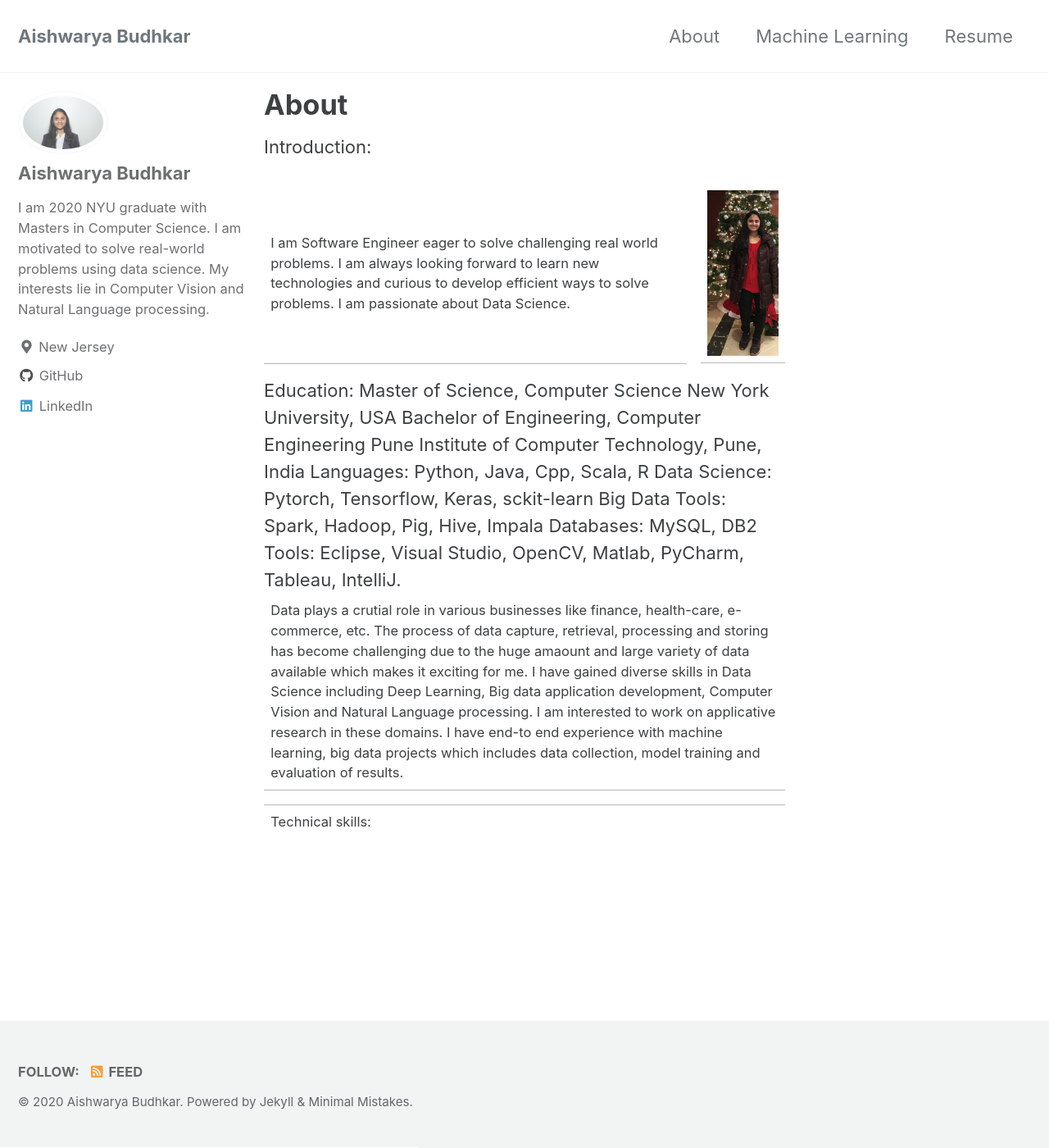
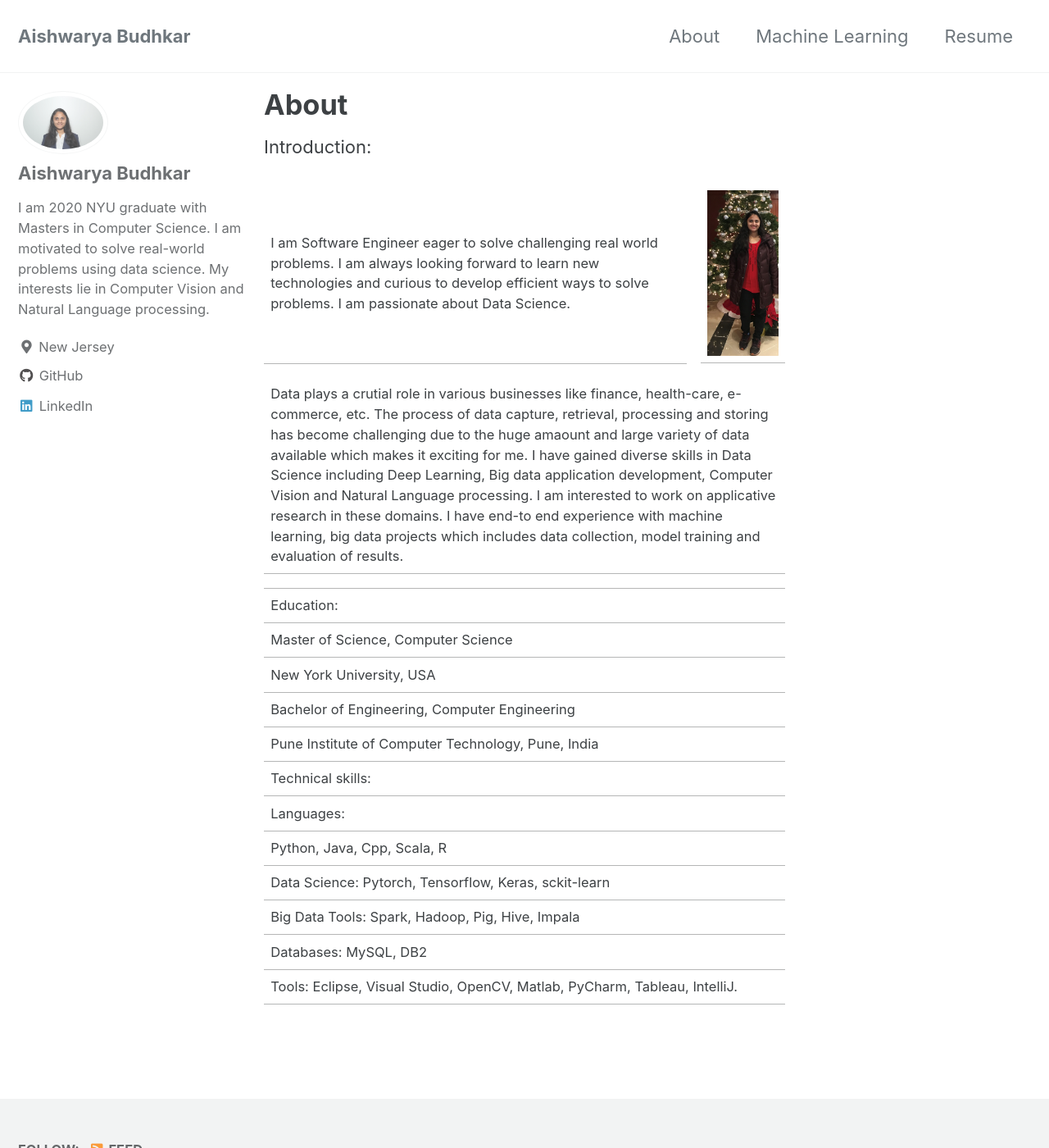
Before and after one commit to asbudhkar/asbudhkar.github.io, a Jekyll site: the page built from _pages/about.md, in a window 1280 px wide and 1400 px high. Shown: the whole window at 82% size. Built offline with Jekyll 4.4.1, drawn with Linux system fonts in a browser that asks for light colours; cached includes are drawn as plain includes.

Commit message:
Added about

```diff
--- a/_pages/about.md
+++ b/_pages/about.md
@@ -35,19 +35,29 @@ Introduction:
         <tr>
             <td>
                 <tr>
+                <td>
                 Education:
+                </td>
                 </tr>
                 <tr>
+                <td>
                 Master of Science, Computer Science
+                </td>
                 </tr>
                 <tr>
+                <td>
                 New York University, USA
+                </td>
                 </tr>
                 <tr>
+                <td>
                 Bachelor of Engineering, Computer Engineering
+                </td>
                 </tr>
                 <tr>
+                <td>
                 Pune Institute of Computer Technology, Pune, India
+                </td>
                 </tr>
             </td>
         </tr>
@@ -55,22 +65,34 @@ Introduction:
             <td>
                 Technical skills:
                 <tr>
+                <td>
                 Languages:
+                </td>
                 </tr>
                 <tr>
+                <td>
                 Python, Java, Cpp, Scala, R
+                </td>
                 </tr>
                 <tr>
+                <td>
                 Data Science: Pytorch, Tensorflow, Keras, sckit-learn
+                </td>
                 </tr>
                 <tr>
+                <td>
                 Big Data Tools: Spark, Hadoop, Pig, Hive, Impala
+                </td>
                 </tr>
                 <tr>
+                <td>
                 Databases: MySQL, DB2
+                </td>
                 </tr>
                 <tr>
+                <td>
                 Tools: Eclipse, Visual Studio, OpenCV, Matlab, PyCharm, Tableau, IntelliJ.
+                </td>
                 </tr>
             </td>
         </tr>
```
